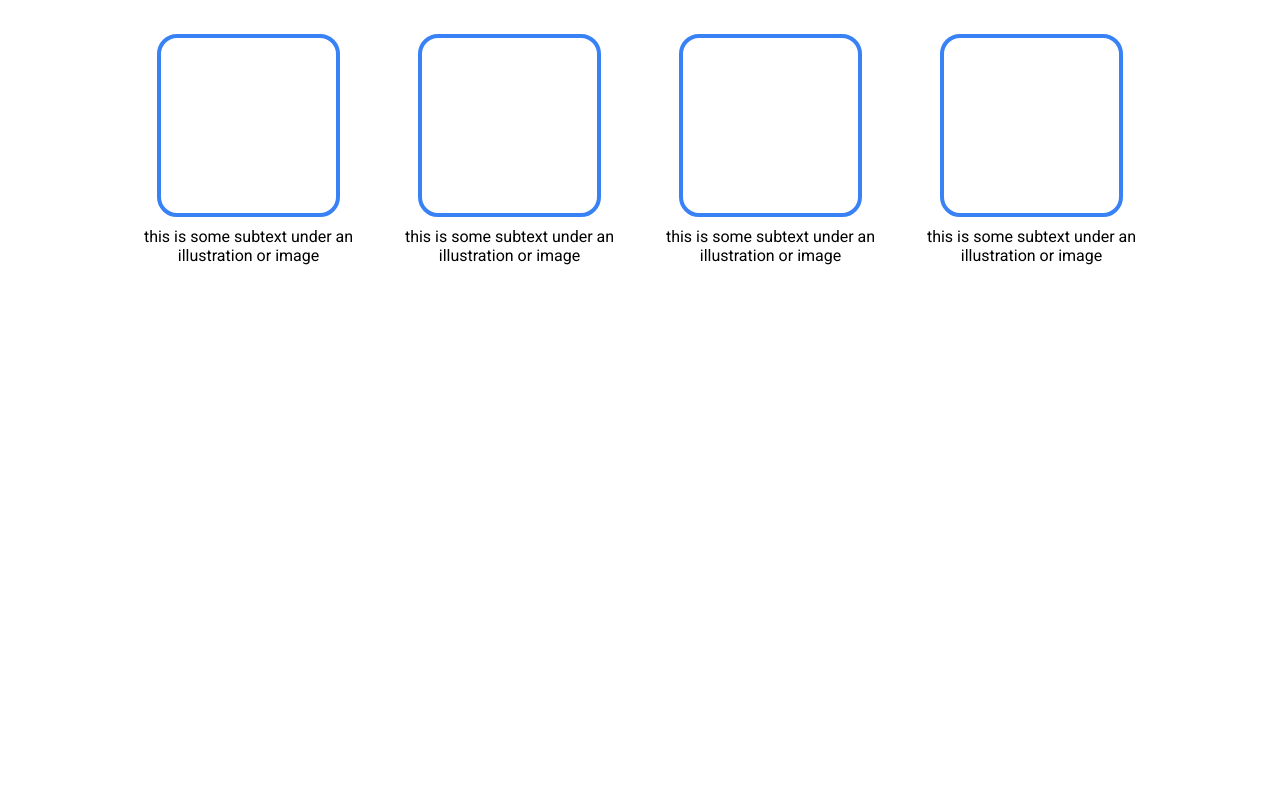
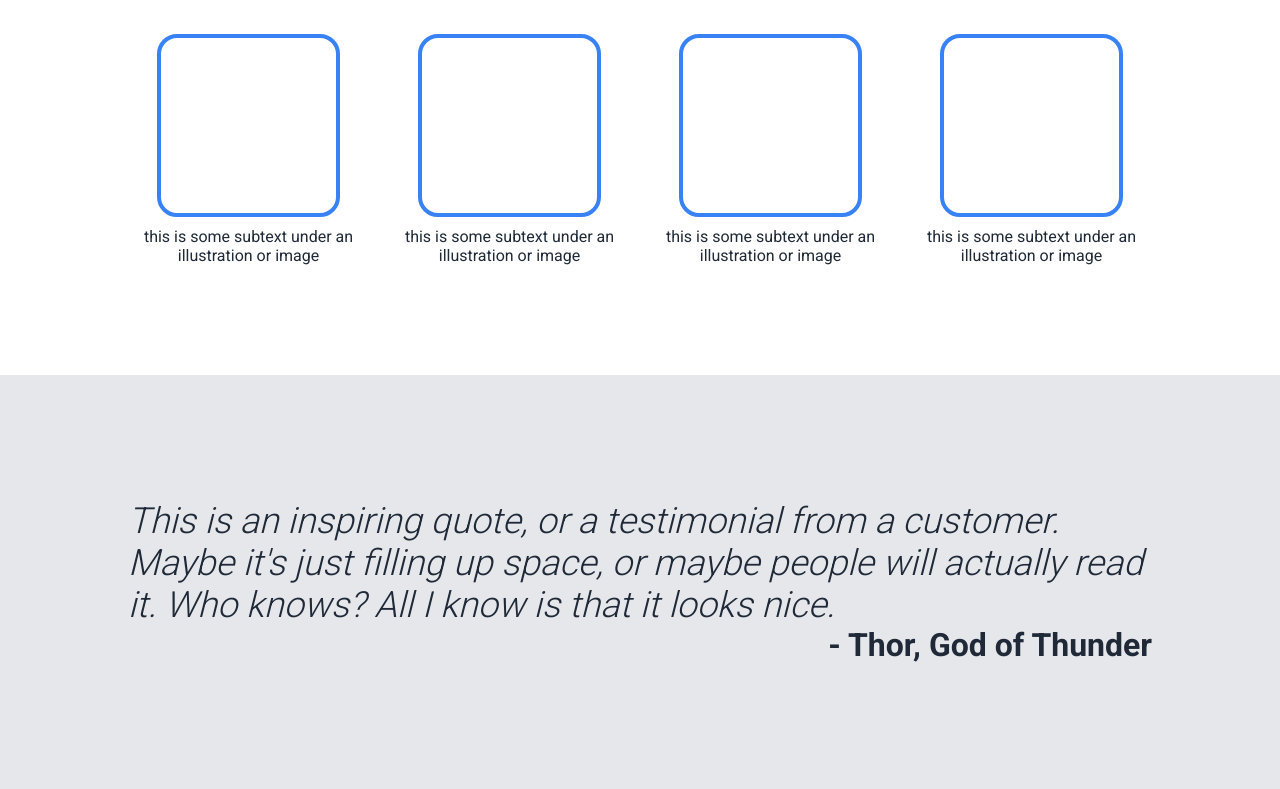
Before and after one commit to mylesazriel/top-landing-page, a plain HTML site: page index.html in a window 1280 px wide. Shown: the part 600-1389 px from the top of the page. Before the commit the page ends 975 px from the top, so only its background shows below. Drawn offline with Linux system fonts and the light colour scheme.

Commit message:
Finished Section 3
Was easy peasy, finished HTML and CSS for quote section

```diff
--- a/css/style.css
+++ b/css/style.css
@@ -104,6 +104,10 @@ a {
     gap: 20px;
 }
 
+h1 {
+    color: #1F2937;
+}
+
 .frame {
     height: 175px;
     width: 175px;
@@ -115,4 +119,34 @@ a {
 .project-text {
     text-align: center;
     padding: 10px 0px;
+    color: #1F2937;
 }
+
+/* Section 3 */
+.section-3 {
+    display: flex;
+    flex-direction: column;
+    align-items: center;
+    background-color: #E5E7EB;
+}
+
+.quote-section-container {
+    width: 80%;
+    display: flex;
+    flex-direction: column;
+}
+
+.quote {
+    font-size: 36px;
+    font-weight: lighter;
+    color: #1F2937;
+    margin-top: 125px;
+}
+
+.author {
+    font-size: 32px;
+    font-weight: bold;
+    color: #1F2937;
+    align-self: flex-end;
+    margin-bottom: 125px;
+}
--- a/index.html
+++ b/index.html
@@ -77,6 +77,20 @@
         </div>
     </div>
 
+    <!-- Section 3 -->
+    <div class="section-3">
+        <div class="quote-section-container">
+            <div class="quote">
+                <em>This is an inspiring quote, or a testimonial from a customer. Maybe it's just filling up space, or
+                    maybe
+                    people will actually read it. Who knows? All I know is that it looks nice.</em>
+            </div>
+            <div class="author">
+                - Thor, God of Thunder
+            </div>
+        </div>
+    </div>
+
 </body>
 
 </html>
```
